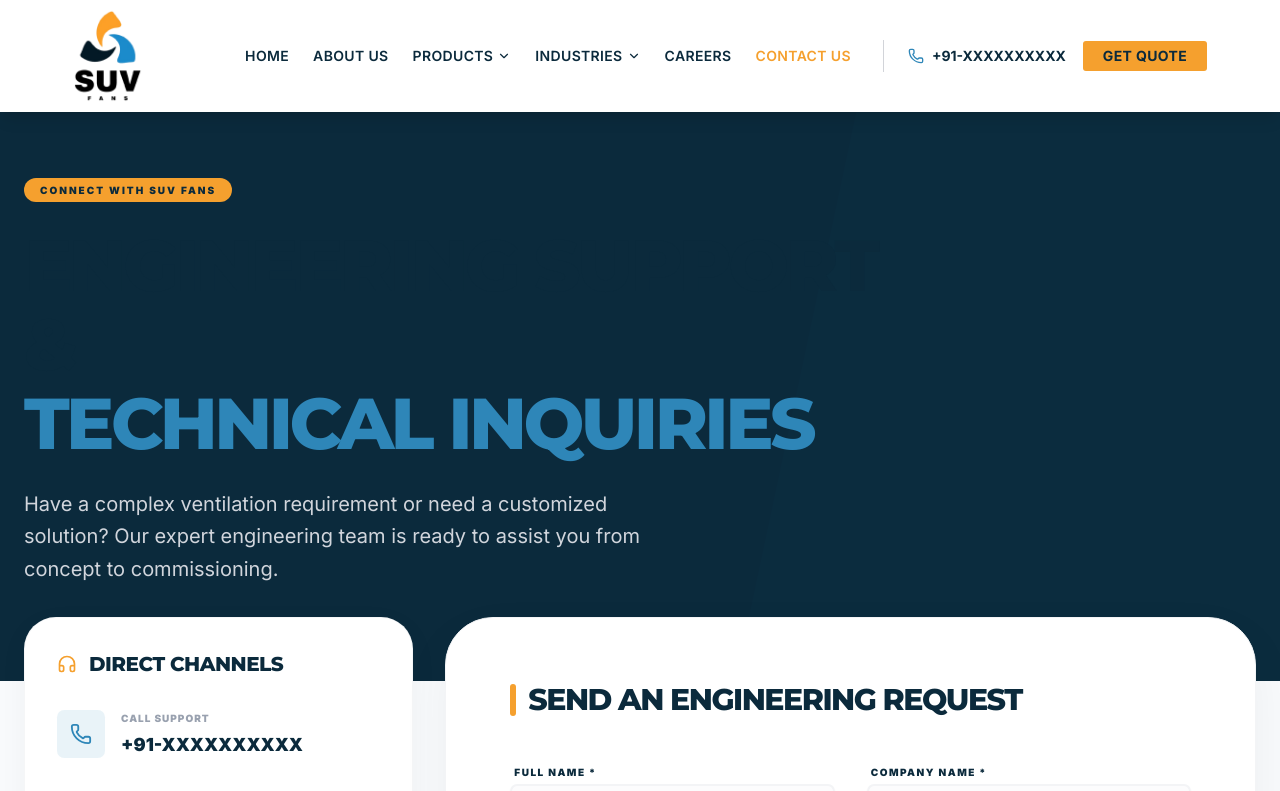
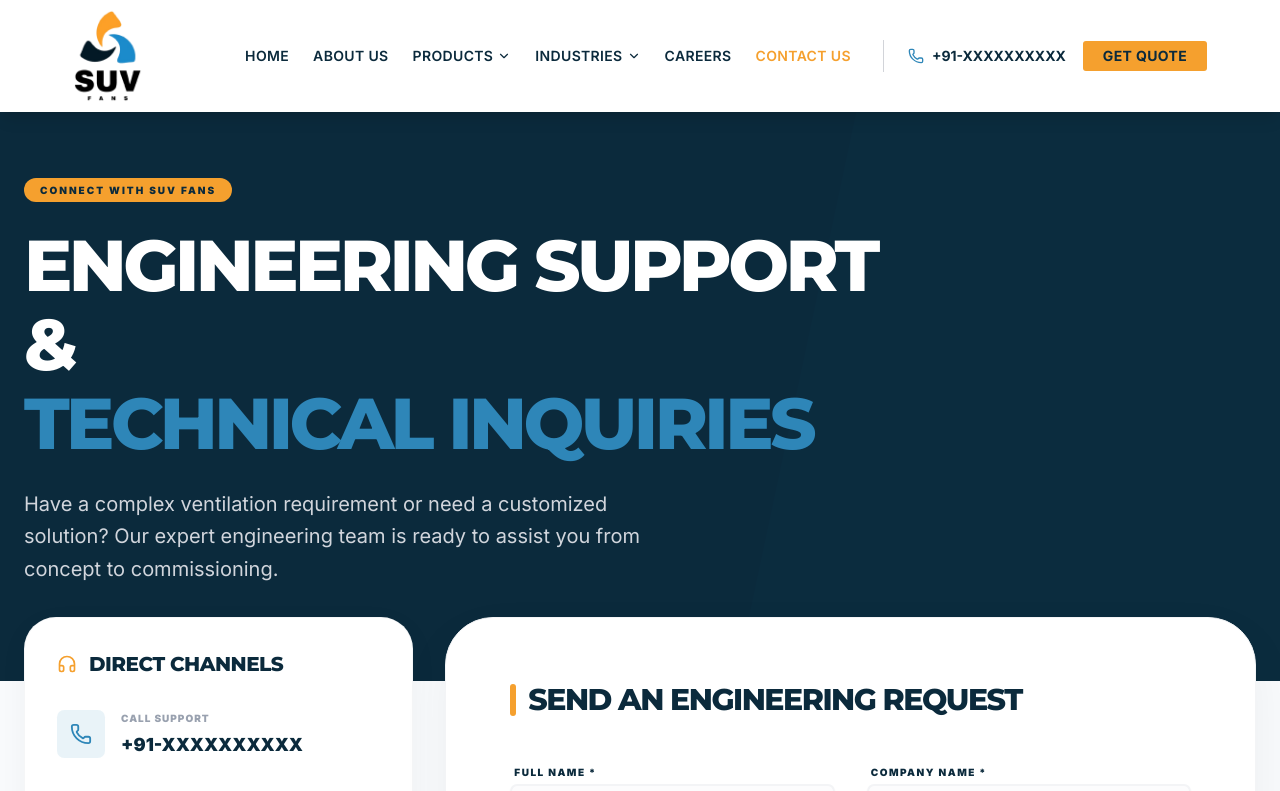
Before and after one commit to Rohansalal/SuvFans, a Next.js app: page /contact in a window 1280 px wide. Shown: the top 791 px of the page. Built offline with nearby package versions, Linux system fonts and the light colour scheme.

Commit message:
redesign contact us page with premium industrial look

```diff
--- a/app/contact/page.tsx
+++ b/app/contact/page.tsx
@@ -138,7 +138,7 @@ const ContactPage = () => {
               initial={{ opacity: 0, y: 20 }}
               animate={{ opacity: 1, y: 0 }}
               transition={{ delay: 0.1 }}
-              className="text-4xl md:text-6xl lg:text-7xl font-black font-montserrat mb-6 leading-[1.1] uppercase tracking-tighter"
+              className="text-white text-4xl md:text-6xl lg:text-7xl font-black font-montserrat mb-6 leading-[1.1] uppercase tracking-tighter"
             >
               Engineering Support & <br className="hidden md:block" />
               <span className="text-[#2E86B8]">Technical Inquiries</span>
```
